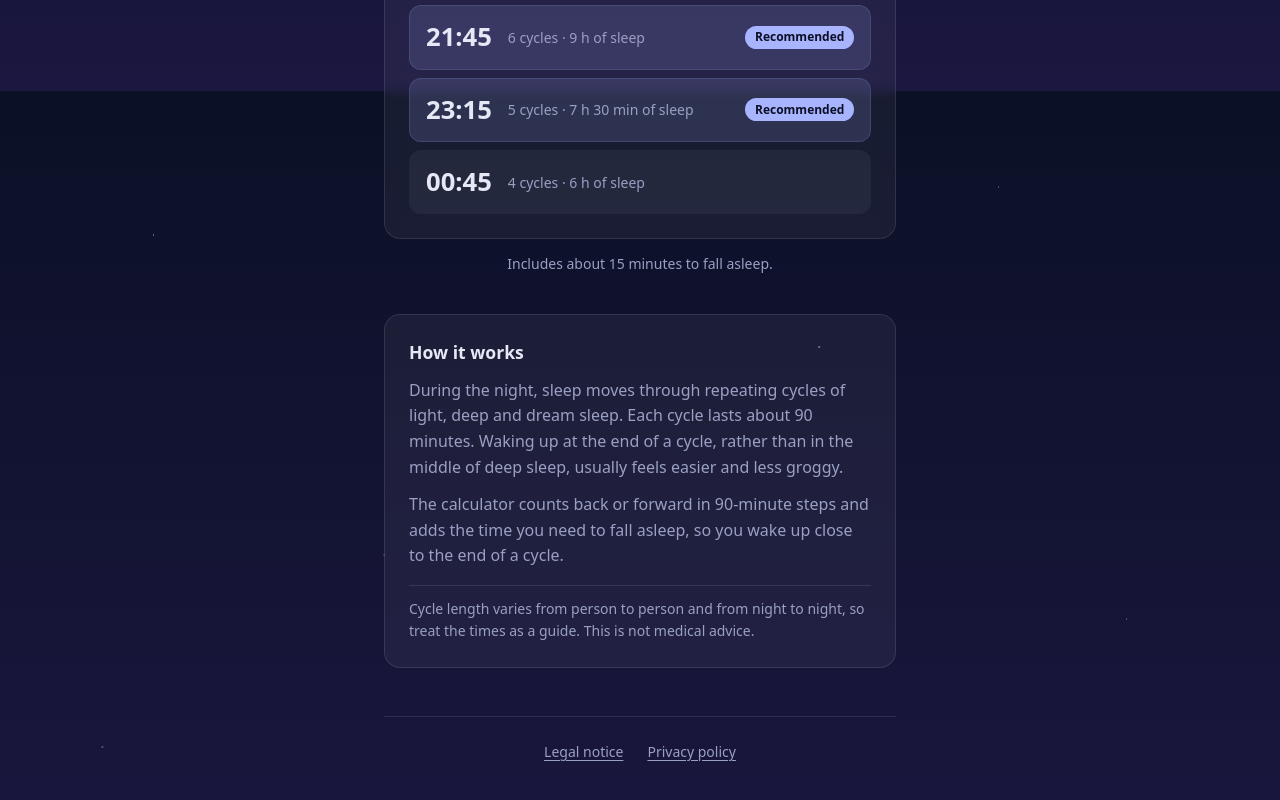
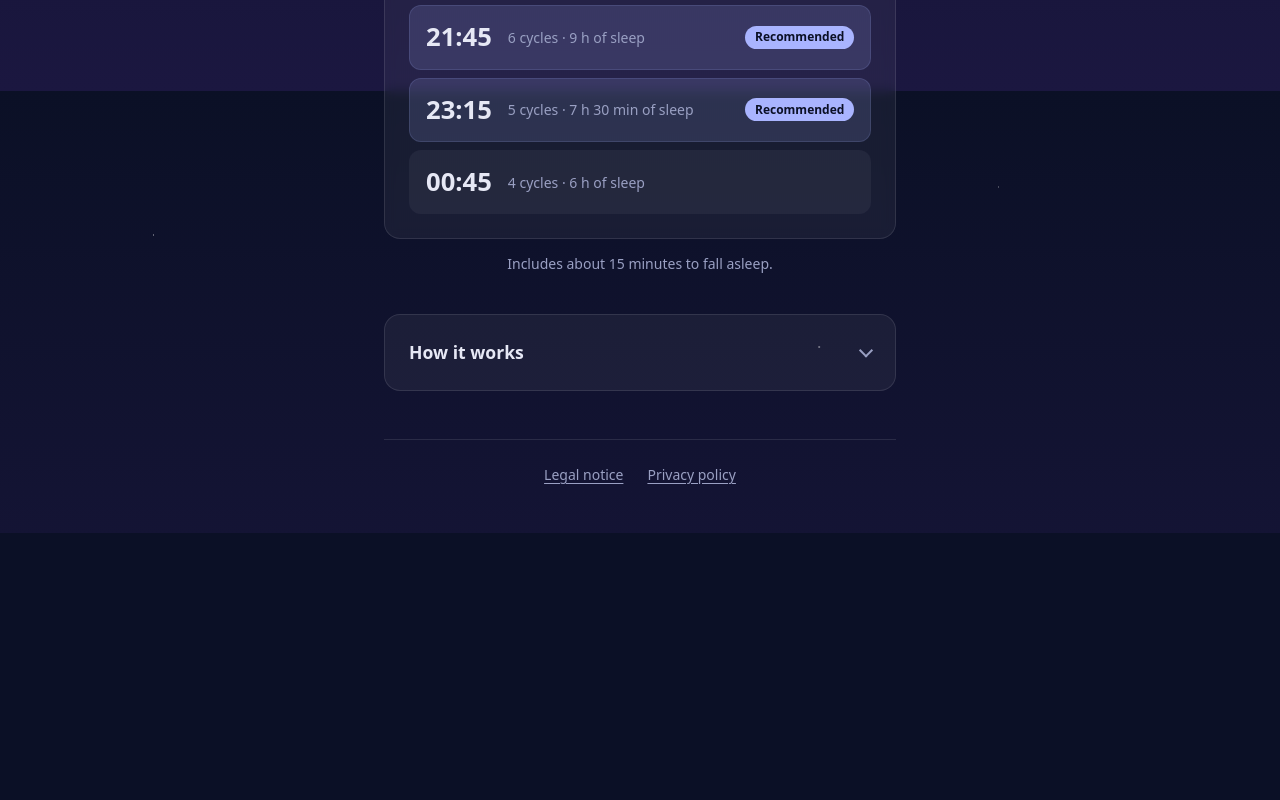
Before and after one commit to billgec/Sleep-Calculator, a React (Vite) app: page / in a window 1280 px wide. Shown: the part 709-1509 px from the top of the page. After the commit the page ends 1242 px from the top, so only its background shows below. Built offline with nearby package versions, Linux system fonts and the light colour scheme.

Commit message:
#8 make how it works folded and foldable

```diff
--- a/src/App.css
+++ b/src/App.css
@@ -43,10 +43,47 @@
   background: var(--surface);
 }
 
+.how-it-works summary {
+  display: flex;
+  align-items: center;
+  justify-content: space-between;
+  gap: 1rem;
+  cursor: pointer;
+  list-style: none;
+}
+
+.how-it-works summary::-webkit-details-marker {
+  display: none;
+}
+
+.how-it-works summary::after {
+  content: '';
+  width: 0.5rem;
+  height: 0.5rem;
+  border-right: 2px solid var(--text-muted);
+  border-bottom: 2px solid var(--text-muted);
+  transform: translateY(-25%) rotate(45deg);
+  transition: transform 0.2s ease;
+}
+
+.how-it-works details[open] summary::after {
+  transform: translateY(25%) rotate(-135deg);
+}
+
+.how-it-works summary:focus-visible {
+  outline: 2px solid var(--accent);
+  outline-offset: 4px;
+  border-radius: 4px;
+}
+
 .how-it-works h2 {
-  margin: 0 0 0.75rem;
+  margin: 0;
   font-size: 1.1rem;
   font-weight: 600;
+}
+
+.how-it-works details[open] summary {
+  margin-bottom: 0.75rem;
 }
 
 .how-it-works p {
--- a/src/components/HowItWorks.tsx
+++ b/src/components/HowItWorks.tsx
@@ -1,7 +1,10 @@
 export function HowItWorks() {
   return (
     <section className="how-it-works" aria-labelledby="how-it-works-title">
+      <details>
+        <summary>
           <h2 id="how-it-works-title">How it works</h2>
+        </summary>
         <p>
           During the night, sleep moves through repeating cycles of light, deep
           and dream sleep. Each cycle lasts about 90 minutes. Waking up at the
@@ -17,6 +20,7 @@
           Cycle length varies from person to person and from night to night, so
           treat the times as a guide. This is not medical advice.
         </p>
+      </details>
     </section>
   )
 }
```
Also changed, not shown: 1 other file (tests, documents, lock files or other folders). Lines whose indentation alone changed are shown as unchanged.
